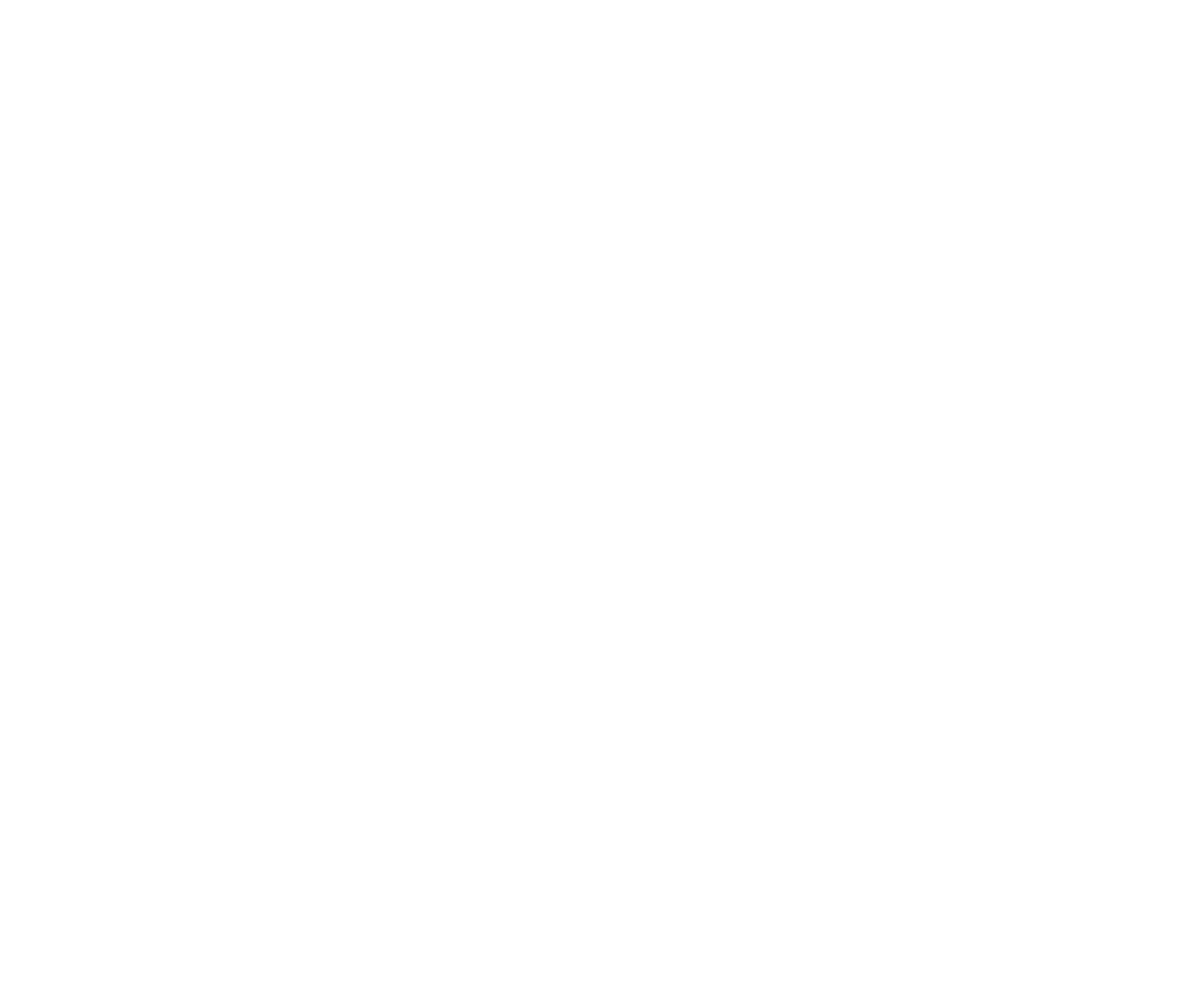
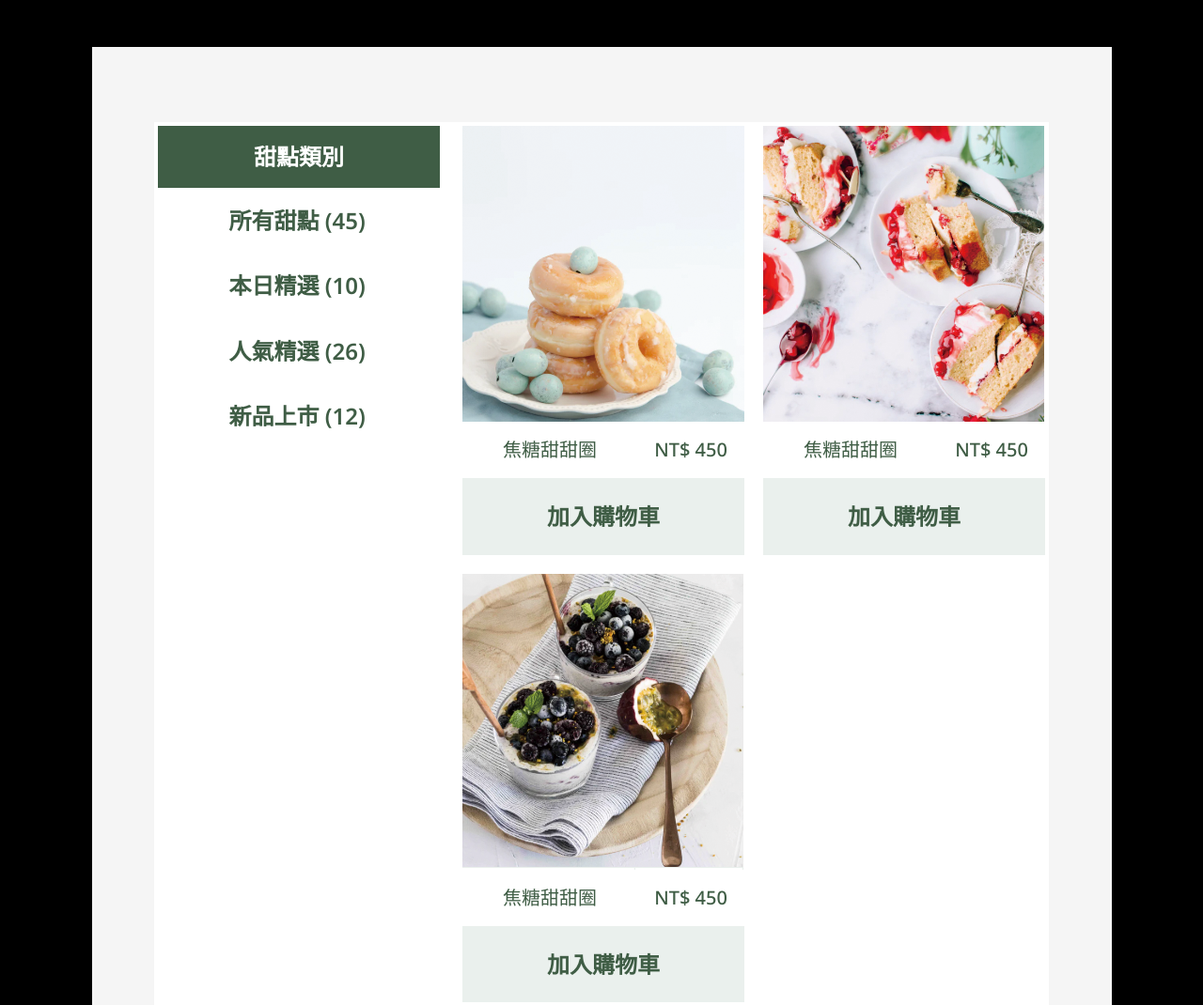
Before and after one commit to Andywang-95/Hexo-flex-homework, a plain HTML site: page 10.產品列表/index.html in a window 1280 px wide. Shown: the top 1070 px of the page at 94% size. Before the commit the page ends 800 px from the top, so only its background shows below. Drawn offline with nearby package versions, Linux system fonts and the light colour scheme; files that its build step writes are made by us from their sources.

Commit message:
完成第10題，增加彙總頁面第10題對應的鏈接，全部作業完成，待檢查

```diff
--- a/10.產品列表/Sass/style.sass
+++ b/10.產品列表/Sass/style.sass
@@ -0,0 +1,67 @@
+*
+    // outline: 1px solid black
+body
+    background-color: #000
+    padding-top: 50px
+.wrap
+    width: 1085px
+    margin: 0 auto
+    background-color: #f5f5f5
+    padding: 80px 0 66px
+.container
+    width: 952px
+    margin: 0 auto
+    border: 4px solid #fff
+    background-color: #fff
+    display: flex
+.menu
+    margin-right: 24px
+.title
+    padding: 16px 102px
+    white-space: nowrap
+    font-size: 24px
+    font-weight: 600
+    line-height: 1.4
+    color: #fff
+    background-color: #3F5D45
+.option
+    a
+        display: block
+        padding: 18px 75.5px
+        white-space: nowrap
+        font-size: 24px
+        font-weight: 600
+        line-height: 1.4
+        color: #3F5D45
+        &:hover
+            background-color: #eaf0ed
+.items
+    display: flex
+    flex-wrap: wrap
+    justify-content: space-between
+.item
+    margin-bottom: 20px
+.info
+    display: flex
+    padding: 16px 0
+.name
+    width: 62%
+.price
+    width: 38%
+.add
+    a
+        display: block
+        padding: 24px 0
+        font-size: 24px
+        font-weight: 600
+        color: #3F5D45
+        background-color: #eaf0ed
+        &:hover
+            color: #eaf0ed
+            background-color: #3f5d45
+.name, .price, .add
+    text-align: center
+    font-size: 20px
+    font-weight: 500
+    line-height: 1.4
+    color: #3F5D45
--- a/10.產品列表/index.html
+++ b/10.產品列表/index.html
@@ -8,6 +8,42 @@
     <link rel="stylesheet" href="css/style.css">
 </head>
 <body>
-
+    <div class="wrap">
+        <div class="container">
+            <ul class="menu">
+                <li class="title">甜點類別</li>
+                <li class="option"><a href="#">所有甜點 (45)</a></li>
+                <li class="option"><a href="#">本日精選 (10)</a></li>
+                <li class="option"><a href="#">人氣精選 (26)</a></li>
+                <li class="option"><a href="#">新品上市 (12)</a></li>
+            </ul>
+            <ul class="items">
+                <li class="item">
+                    <img src="pic1.png" alt="" class="pic">
+                    <div class="info">
+                        <p class="name">焦糖甜甜圈</p>
+                        <p class="price">NT$ 450</p>
+                    </div>
+                    <div class="add"><a href="#">加入購物車</a></div>
+                </li>
+                <li class="item">
+                    <img src="pic2.png" alt="" class="pic">
+                    <div class="info">
+                        <p class="name">焦糖甜甜圈</p>
+                        <p class="price">NT$ 450</p>
+                    </div>
+                    <div class="add"><a href="#">加入購物車</a></div>
+                </li>
+                <li class="item">
+                    <img src="pic3.png" alt="" class="pic">
+                    <div class="info">
+                        <p class="name">焦糖甜甜圈</p>
+                        <p class="price">NT$ 450</p>
+                    </div>
+                    <div class="add"><a href="#">加入購物車</a></div>
+                </li>
+            </ul>
+        </div>
+    </div>
 </body>
 </html>
```
Also changed, not shown: index.html (+1 -1 lines), 10.產品列表/css/style.css (added), 1 other file.
